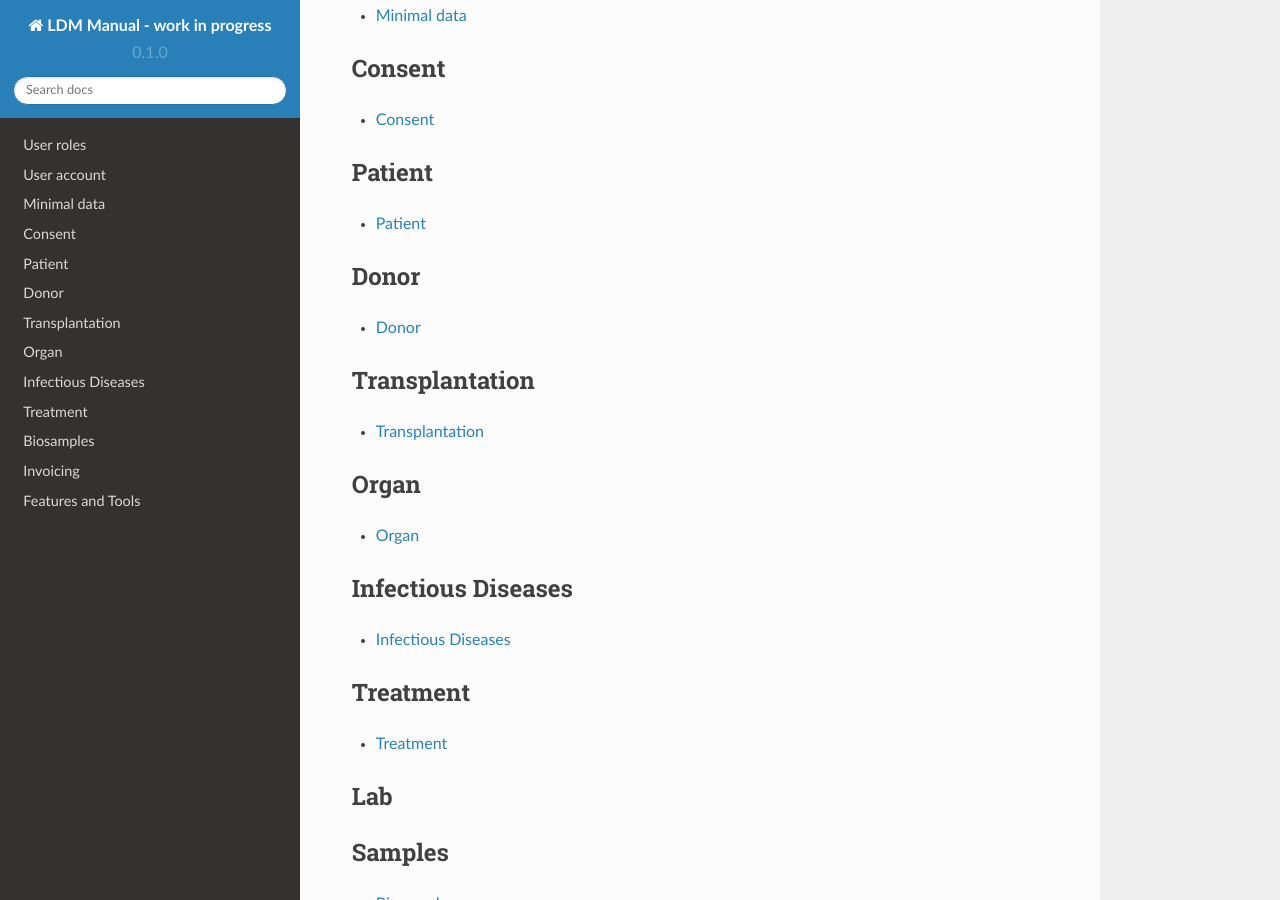
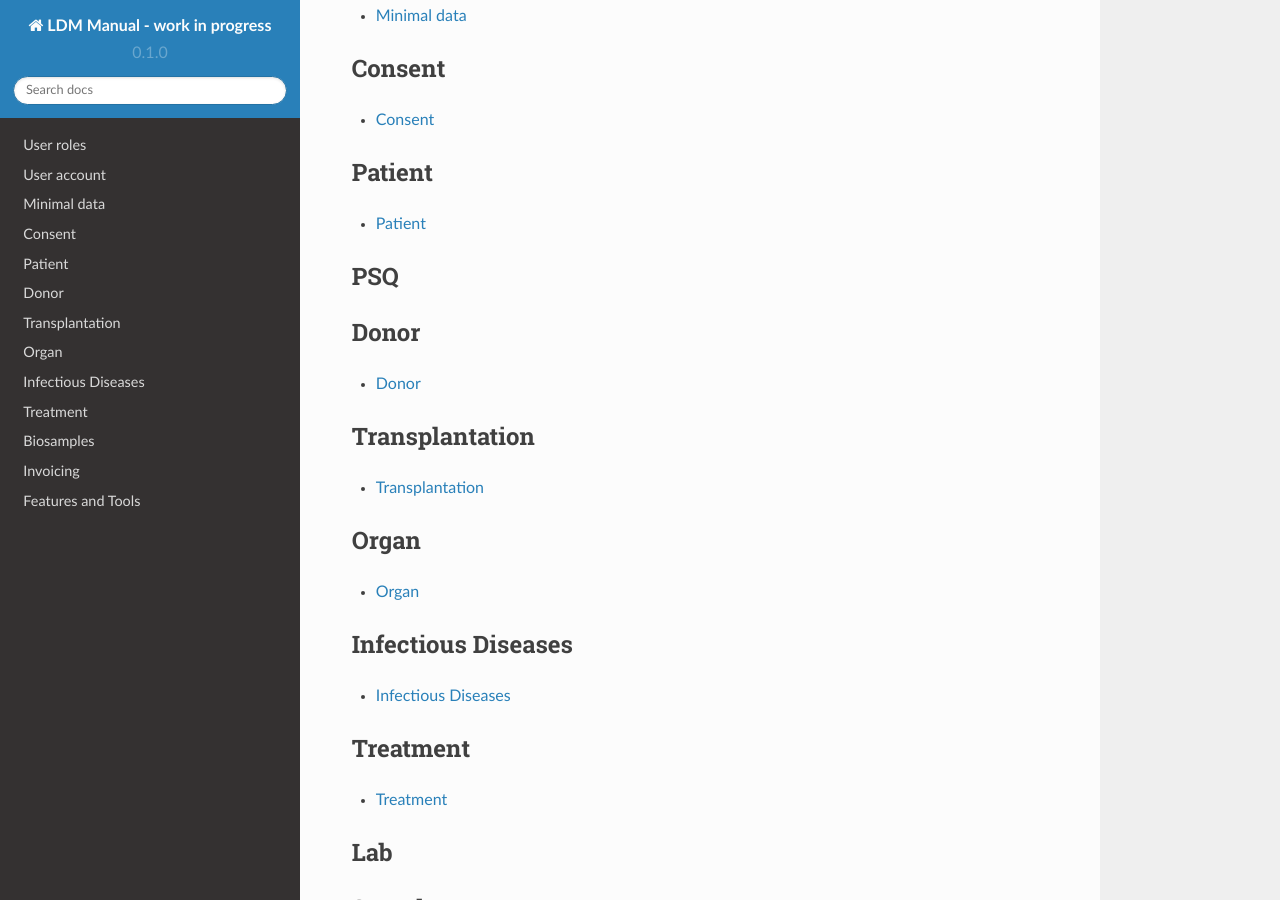
Before and after one commit to swiss-transplant-cohort-study/3LC-user-manual, a Sphinx documentation site: the page built from docs/source/index.rst, in a window 1280 px wide and 900 px high, scrolled down 846 px. Built offline with Sphinx 7.4.7 and the Read the Docs theme 2.0.0, drawn with Linux system fonts in a browser that asks for light colours.

Commit message:
Update index.rst

```diff
--- a/docs/source/index.rst
+++ b/docs/source/index.rst
@@ -57,6 +57,14 @@ Patient
    :maxdepth: 1
 
    patient
+
+
+PSQ
+**************
+
+.. toctree::
+   :maxdepth: 1
+
 
 Donor
 *******
```
